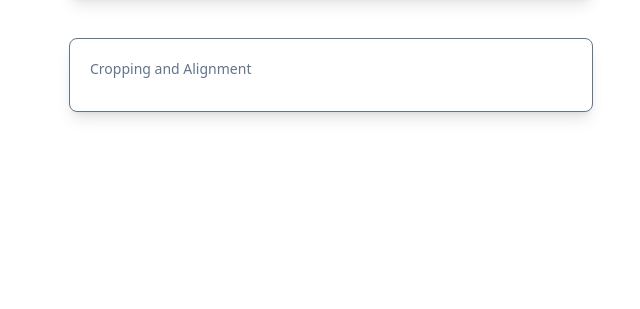
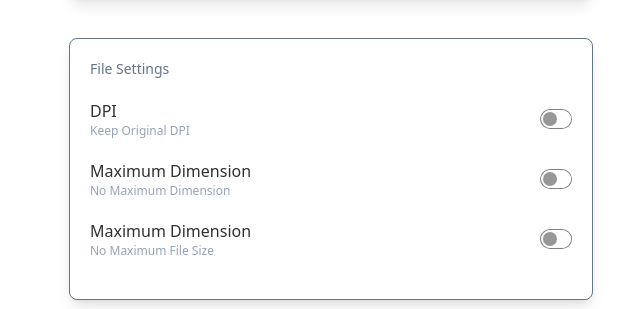
Before and after one commit to premit01/dashboard, a React (Vite) app: page /dashboard/specifications in a window 1280 px wide. Shown: the part 1037-1346 px from the top of the page, without its empty margins (144-784 px from the left). Before the commit the page ends 1189 px from the top, so only its background shows below. Built offline with nearby package versions, Linux system fonts and the light colour scheme; no server answers; sample sign-in values are in the browser's storage.

Commit message:
add max file size options

```diff
--- a/src/components/dashboard/FileSettings/FileSettings.jsx
+++ b/src/components/dashboard/FileSettings/FileSettings.jsx
@@ -1,18 +1,59 @@
+import ToggleWithTitle from "../../shared/ToggleWithTitle/ToggleWithTitle";
 
 
-const FileSettings = ({ cropAlignment, setCropAlignment }) => {
-    // state property chang handler
+const FileSettings = ({ fileSettings, setFileSettings }) => {
+    // console.log(fileSettings)
 
-    // const handlePropertyChange = (property, value) => {
-    //     setCropAlignment((cropAlignment) => ({ ...cropAlignment, valid: true }))
-    // }
+    const handlePropertyChange = (property, value) => {
+        setFileSettings(prevSettings => ({
+            ...prevSettings, [property]: value
+        }))
+    }
+
+    const handleDpiToggle = (isOpen) => {
+        handlePropertyChange('isDpi', isOpen)
+    }
+
+    const handleMaximumDimensionToggle = isOpen => {
+        handlePropertyChange('isOpenMaxDimension', isOpen)
+    }
+
+    const handleMaximumFileToggle = isOpen => {
+        handlePropertyChange('isOpenMaxFile', isOpen)
+    }
+
 
 
     return (
         <div className="shadow-lg border bg-white rounded-lg border-slate-500 my-10 p-5">
-            <p className="text-sm text-slate-500 text-capitalize mb-3">Cropping and Alignment</p>
+            <p className="text-sm text-slate-500 text-capitalize mb-3">File Settings</p>
             <div>
+                {/* DPI toggle  */}
+                <ToggleWithTitle
+                    eventHandler={handleDpiToggle}
+                    stateName={fileSettings}
+                    property='isDpi'
+                    toggleLabel='DPI'
+                    toggleTitle='Keep Original DPI'
+                />
 
+                {/* maximum toggle  */}
+                <ToggleWithTitle
+                    eventHandler={handleMaximumDimensionToggle}
+                    stateName={fileSettings}
+                    property='isOpenMaxDimension'
+                    toggleLabel='Maximum Dimension'
+                    toggleTitle={`No Maximum Dimension`}
+                />
+
+                {/* maximum file size  */}
+                <ToggleWithTitle
+                    eventHandler={handleMaximumFileToggle}
+                    stateName={fileSettings}
+                    property={'isOpenMaxFile'}
+                    toggleLabel='Maximum Dimension'
+                    toggleTitle={`No Maximum File Size`}
+                />
             </div>
         </div>
     );
--- /dev/null
+++ b/src/components/shared/ToggleWithTitle/ToggleWithTitle.jsx
@@ -0,0 +1,20 @@
+
+
+const ToggleWithTitle = ({ eventHandler, stateName, property, toggleLabel, toggleTitle }) => {
+    return (
+        <div className="flex items-center justify-between my-5">
+            <div>
+                <label className="capitalize" htmlFor="">{toggleLabel}</label>
+                <span className='text-xs  block text-slate-400'>{toggleTitle}</span>
+            </div>
+            <input
+                onChange={() => eventHandler(!stateName?.[property])}
+                checked={stateName?.[property]}
+                type="checkbox"
+                className="toggle toggle-warning toggle-sm"
+            />
+        </div>
+    );
+};
+
+export default ToggleWithTitle;
--- a/src/pages/dashboard/Specifications/Specifications.jsx
+++ b/src/pages/dashboard/Specifications/Specifications.jsx
@@ -36,13 +36,18 @@ const Specifications = () => {
         bottomMargin: '',
         leftMargin: '',
         rightMargin: '',
-        fileSettings: {
-            isValid: false
-        }
 
     })
 
-    console.log('all property', cropAlignment)
+
+    const [fileSettings, setFileSettings] = useState({
+        isDpi: false,
+        isOpenMaxDimension: false,
+        isOpenMaxFile: false,
+    })
+
+    console.log('fileSettings', fileSettings)
+
 
 
     // format options
@@ -193,8 +198,8 @@ const Specifications = () => {
 
                     {/* file settings  */}
                     <FileSettings
-                        cropAlignment={cropAlignment}
-                        setCropAlignment={setCropAlignment}
+                        fileSettings={fileSettings}
+                        setFileSettings={setFileSettings}
                     />
 
 
```
